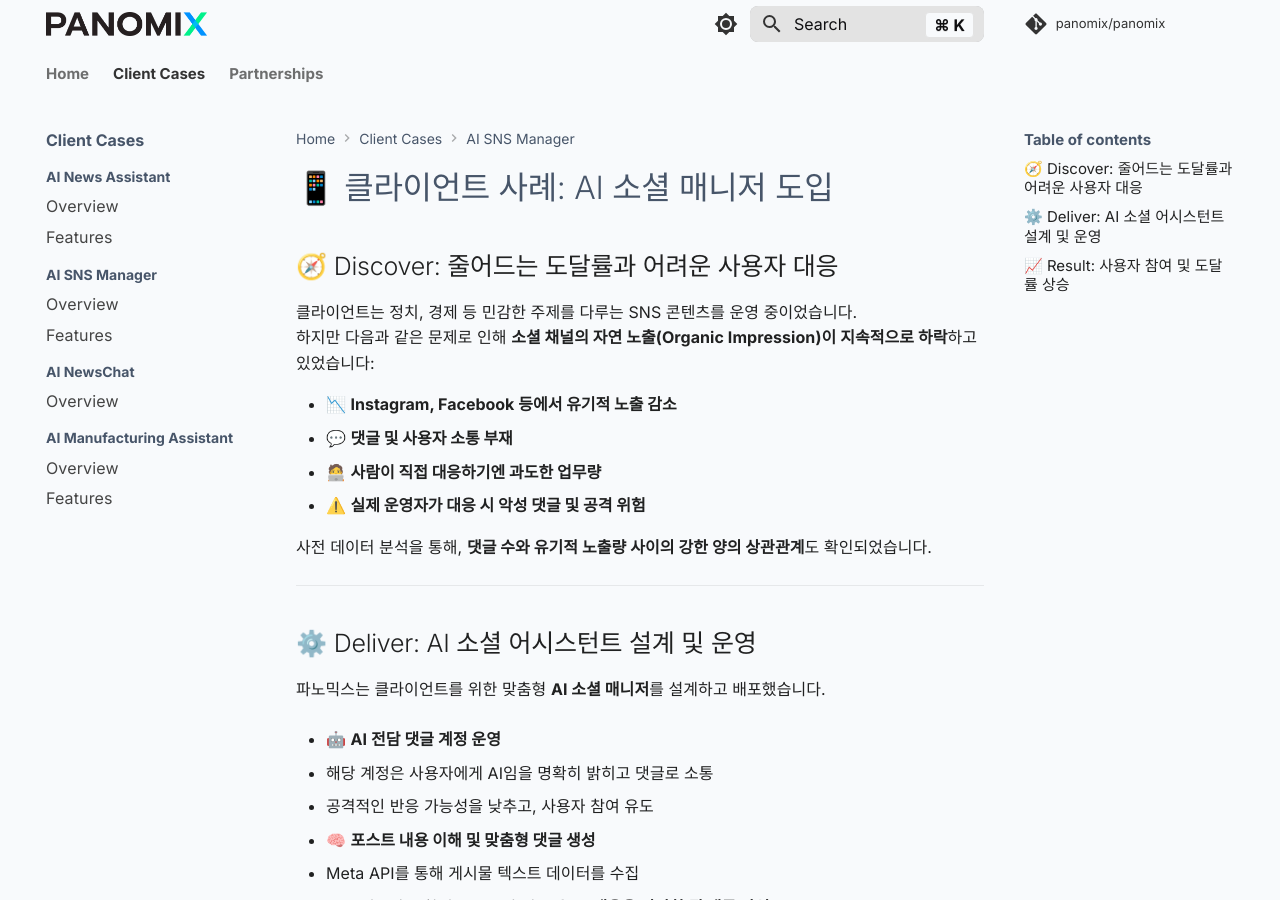
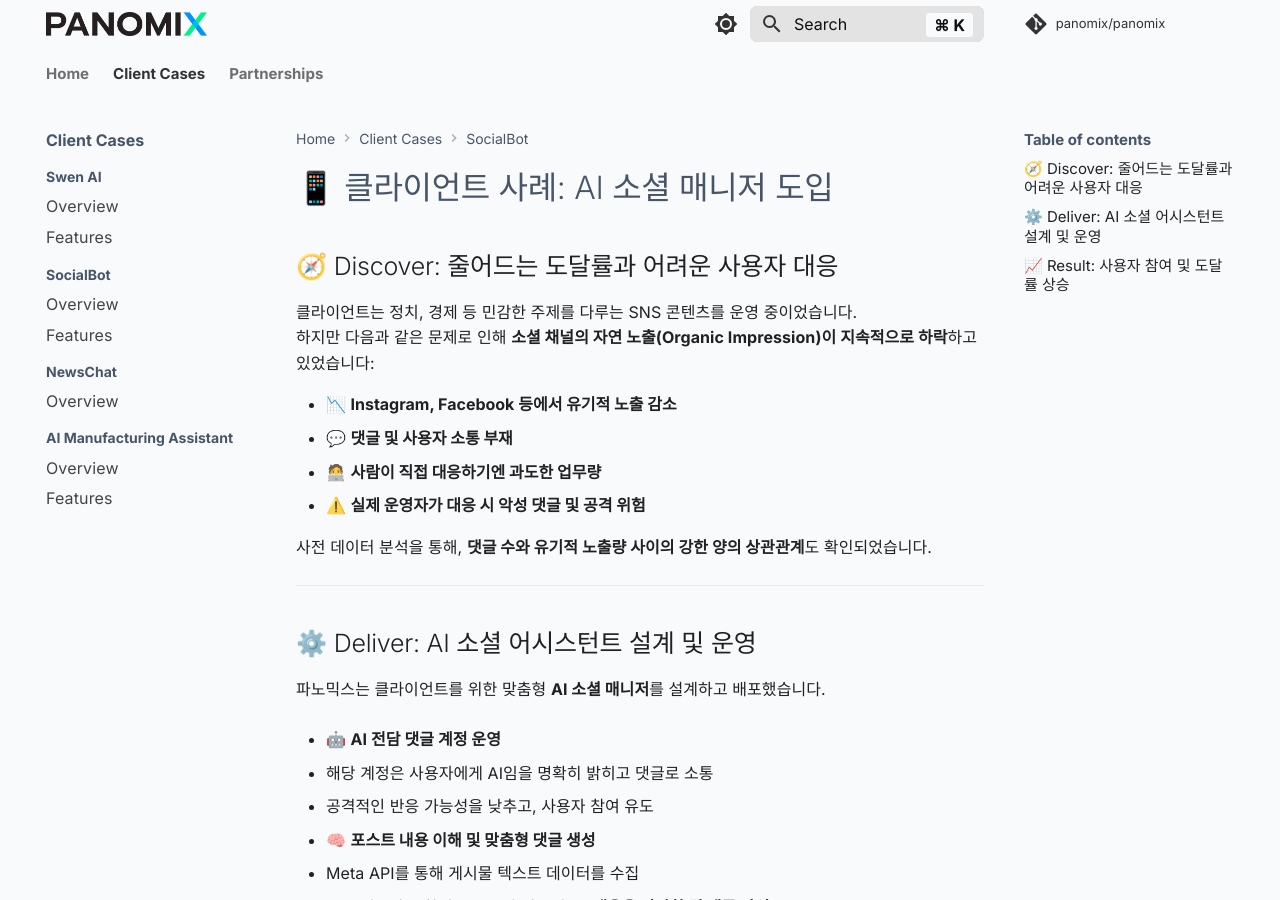
Before and after one commit to panomix/panomix, an MkDocs documentation site: the page built from docs/clients/socialbot/socialbot.md, in a window 1280 px wide and 900 px high. Built offline with MkDocs 1.6.1 and Material for MkDocs 9.7.7, drawn with Linux system fonts in a browser that asks for light colours; comment, search, counter and statistics services are not loaded.

Commit message:
Update mkdocs.yml

```diff
--- a/mkdocs.yml
+++ b/mkdocs.yml
@@ -6,13 +6,13 @@ nav:
   - index.md
   - Client Cases:
       # - Overview: clients/overview.md
-      - AI News Assistant:
+      - Swen AI:
           - Overview: clients/news/news.md
           - Features: clients/news/features.md
-      - AI SNS Manager:
+      - SocialBot:
           - Overview: clients/socialbot/socialbot.md
           - Features: clients/socialbot/features.md
-      - AI NewsChat:
+      - NewsChat:
           - Overview: clients/newschat/newschat.md
       - AI Manufacturing Assistant:
           - Overview: clients/factory/factory.md
```
